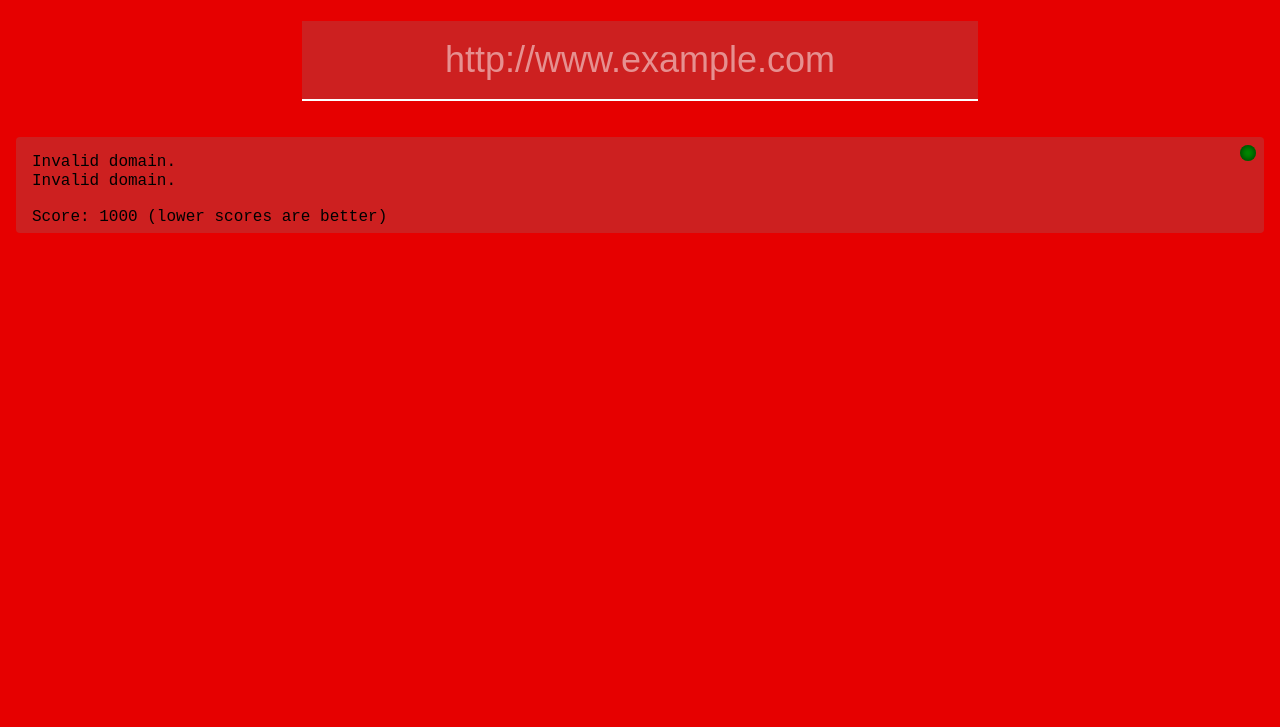
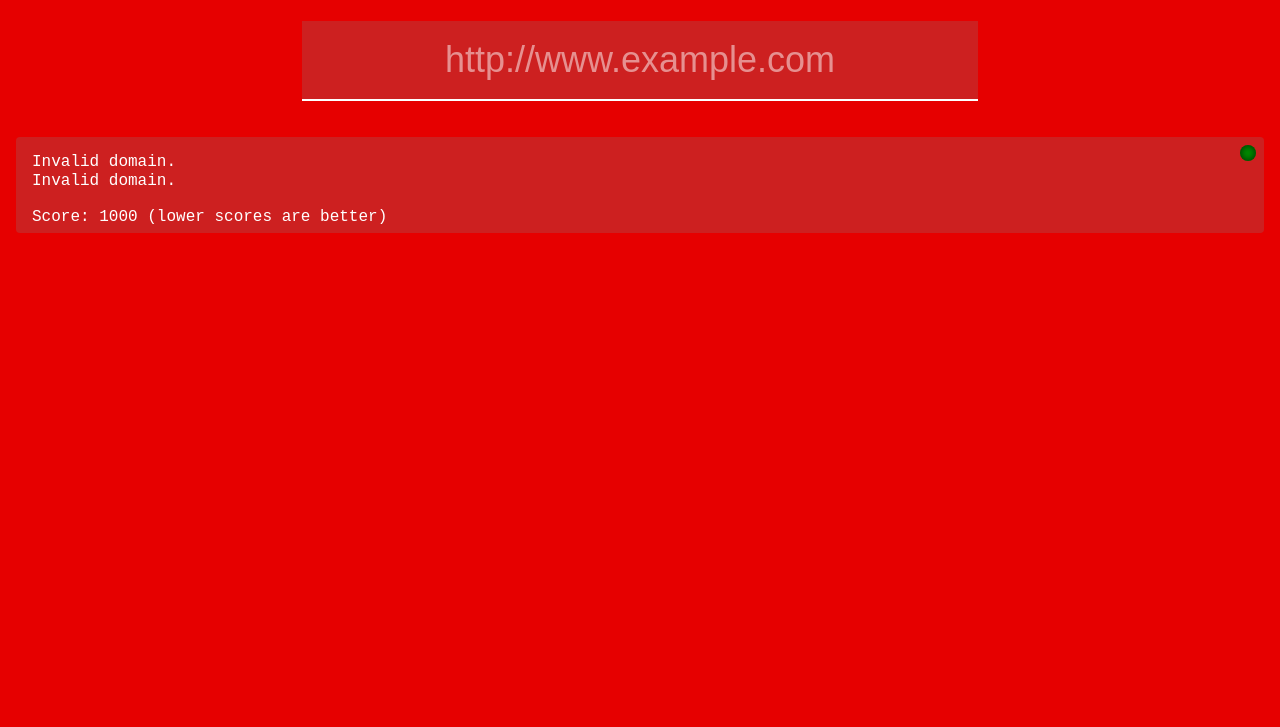
Before and after one commit to nicfv/DomainRater, a plain HTML site: page index.html in a window 1280 px wide. Shown: the part 73-800 px from the top of the page. Drawn offline with nearby package versions, Linux system fonts and the light colour scheme.

Commit message:
Minor CSS updates.

```diff
--- a/index.css
+++ b/index.css
@@ -3,7 +3,7 @@
 * {
     outline: none;
     font-family: sans-serif;
-    color: black;
+    color: white;
 }
 
 body {
@@ -64,6 +64,7 @@ button {
     box-shadow: 0 0 0.5em 0 rgba(0, 0, 0, 0.75) inset;
     right: 1.5em;
     top: 0.5em;
+    cursor: pointer;
 }
 
 button[status=collapse] {
@@ -73,9 +74,3 @@ button[status=collapse] {
 ::placeholder {
     color: rgba(255, 255, 255, 0.5);
 }
-
-@media (prefers-color-scheme: dark) {
-    * {
-        color: white;
-    }
-}
```
Also changed, not shown: 1 other file.
